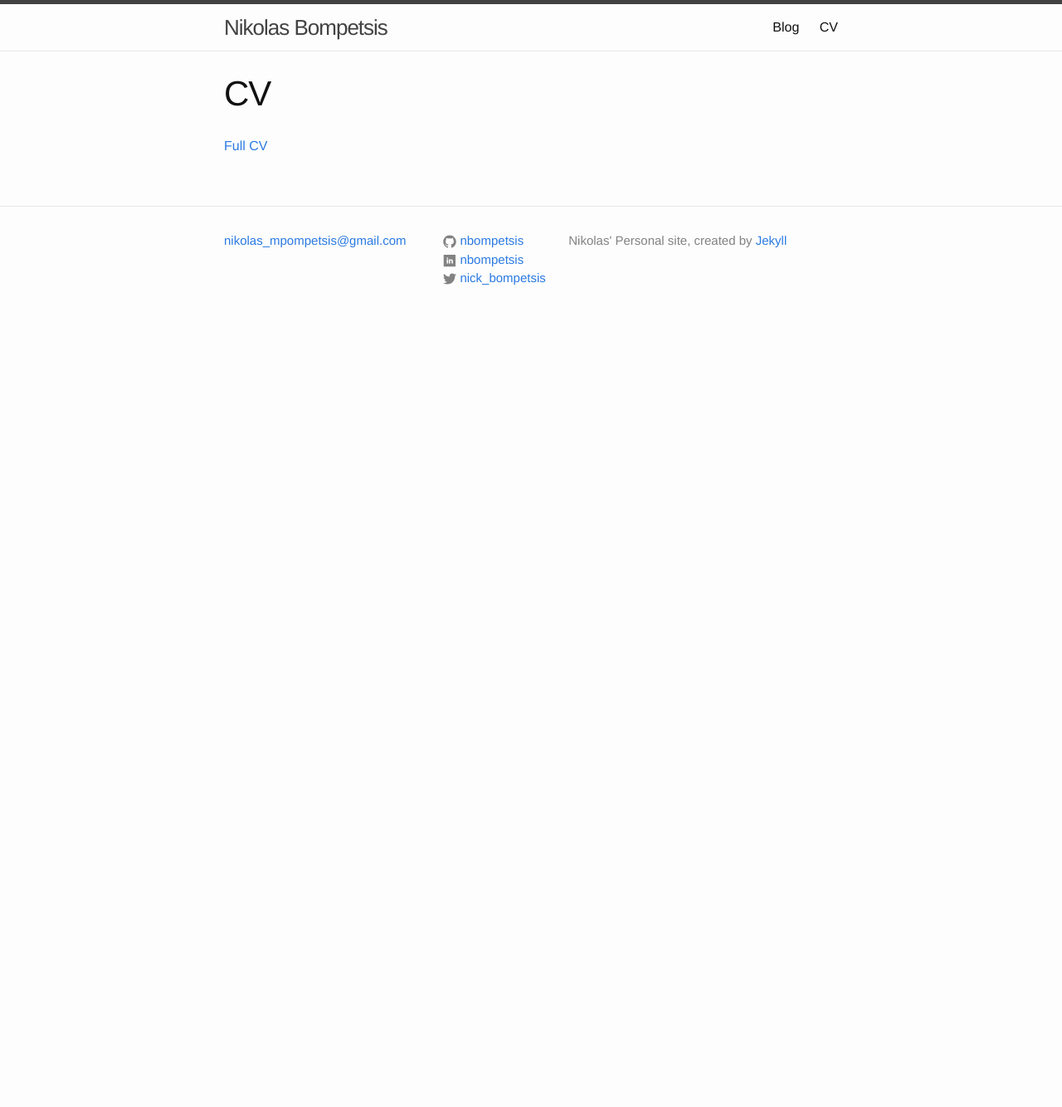
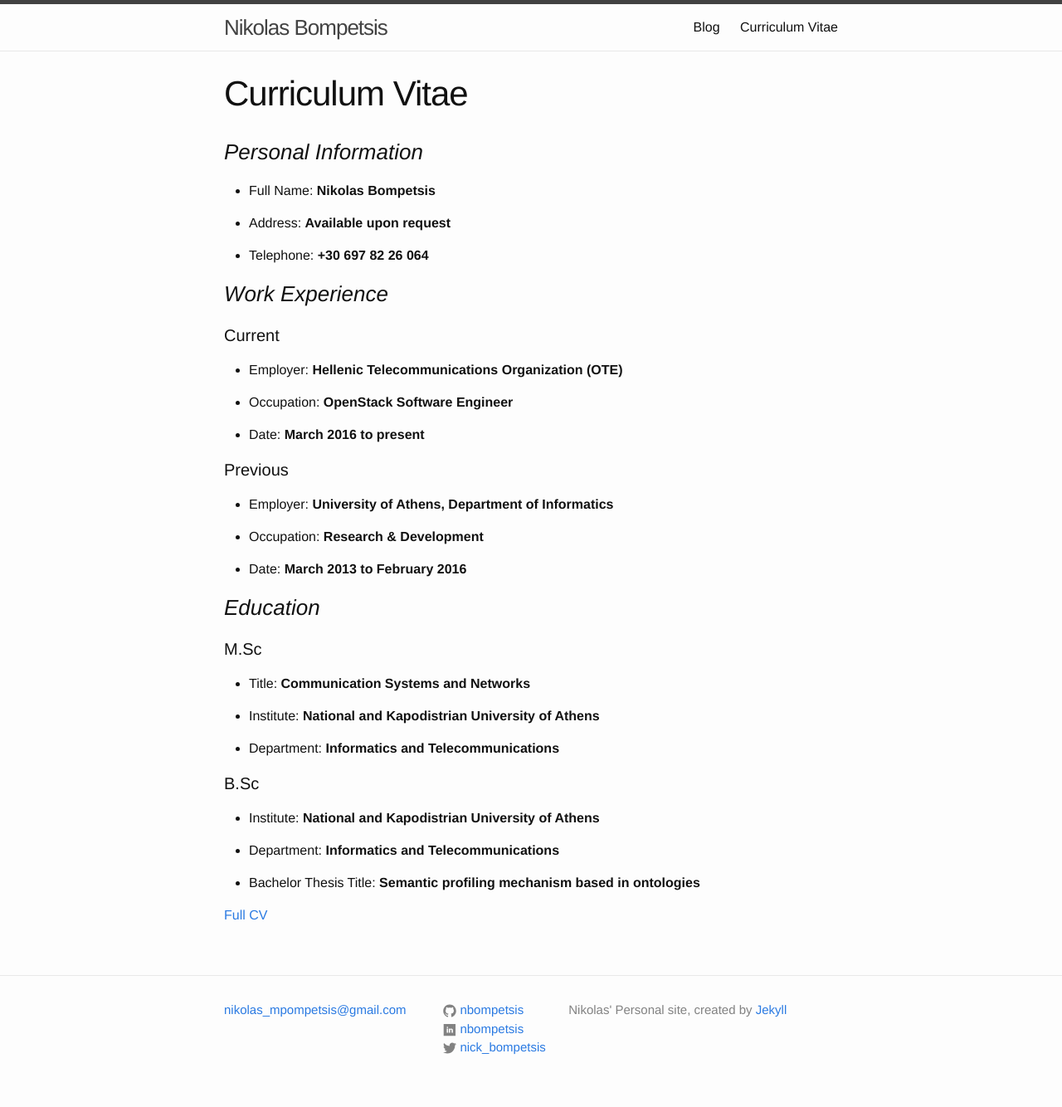
Before and after one commit to nbompetsis/nbompetsis.github.io, a Jekyll site: the page built from cv.md, in a window 1280 px wide. Shown: the whole page at 83% size. Built offline with Jekyll 4.4.1, drawn with Linux system fonts in a browser that asks for light colours; before the commit the page ends 900 px from its top, so only the background shows below that.

Commit message:
Change my CV page

```diff
--- a/cv.md
+++ b/cv.md
@@ -1,7 +1,69 @@
 ---
 layout: page
-title: CV
+title: Curriculum Vitae
 permalink: /cv/
 ---
 
-[Full CV](https://drive.google.com/file/d/0B7-w7ZRr8wcdc19YandCX0RUXzA/view?usp=sharing)
+### *Personal Information*
+
+- Full Name:
+**Nikolas Bompetsis**
+
+- Address:
+**Available upon request**
+
+- Telephone:
+**+30 697 82 26 064**
+
+
+### *Work Experience*
+
+#### Current
+
+- Employer:
+**Hellenic Telecommunications Organization (OTE)**
+
+- Occupation:
+**OpenStack Software Engineer**
+
+- Date:
+**March 2016 to present**
+
+#### Previous
+
+- Employer:
+**University of Athens, Department of Informatics**
+
+- Occupation:
+**Research & Development**
+
+- Date:
+**March 2013 to February 2016**
+
+
+### *Education*
+
+#### M.Sc
+
+- Title:
+**Communication Systems and Networks**
+
+- Institute:
+**National and Kapodistrian University of Athens**
+
+- Department:
+**Informatics and Telecommunications**
+
+#### B.Sc
+
+- Institute:
+**National and Kapodistrian University of Athens**
+
+- Department:
+**Informatics and Telecommunications**
+
+- Bachelor Thesis Title:
+**Semantic profiling mechanism based in ontologies**
+
+
+[Full CV](../assest/NikolasBompetsisCV.pdf)
```
